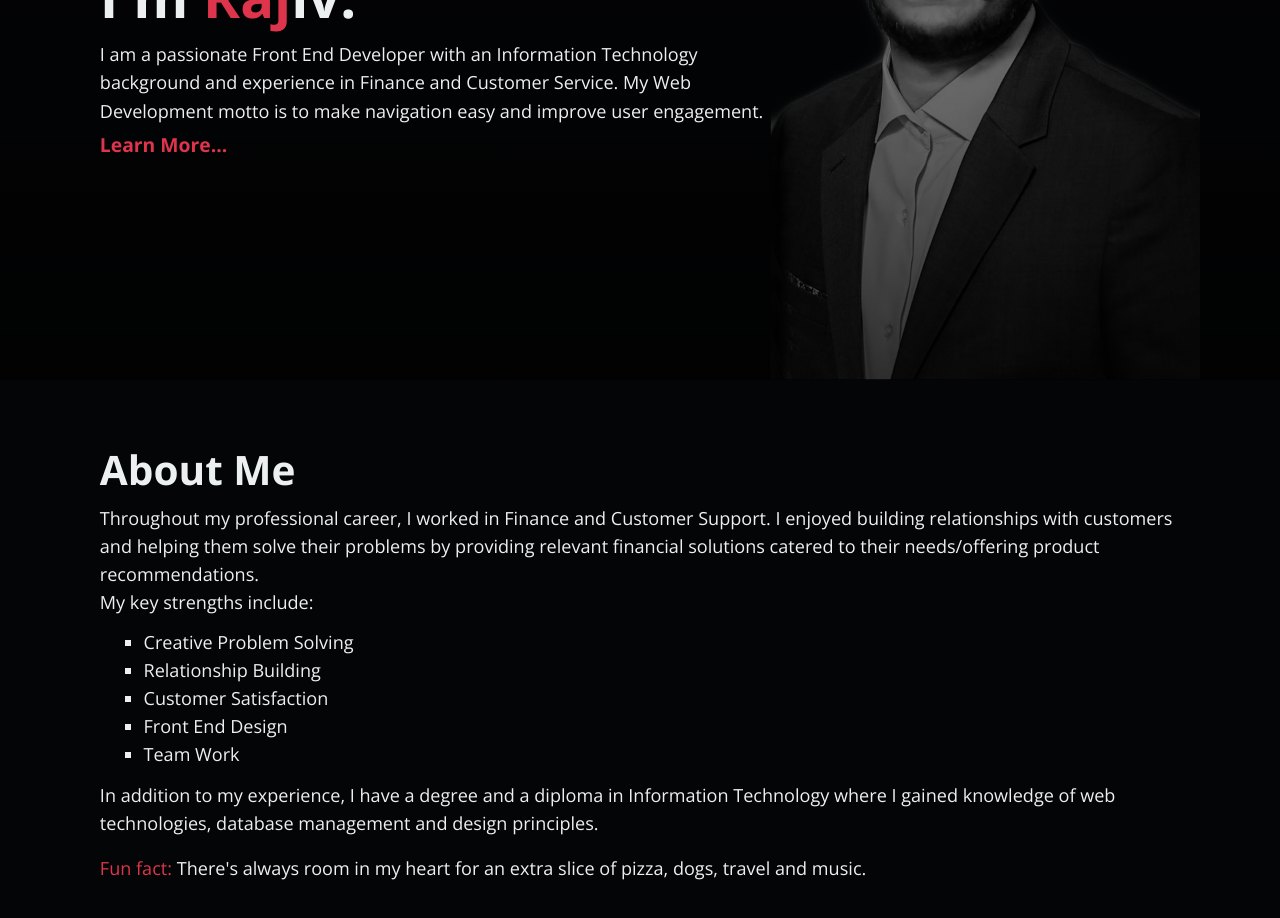
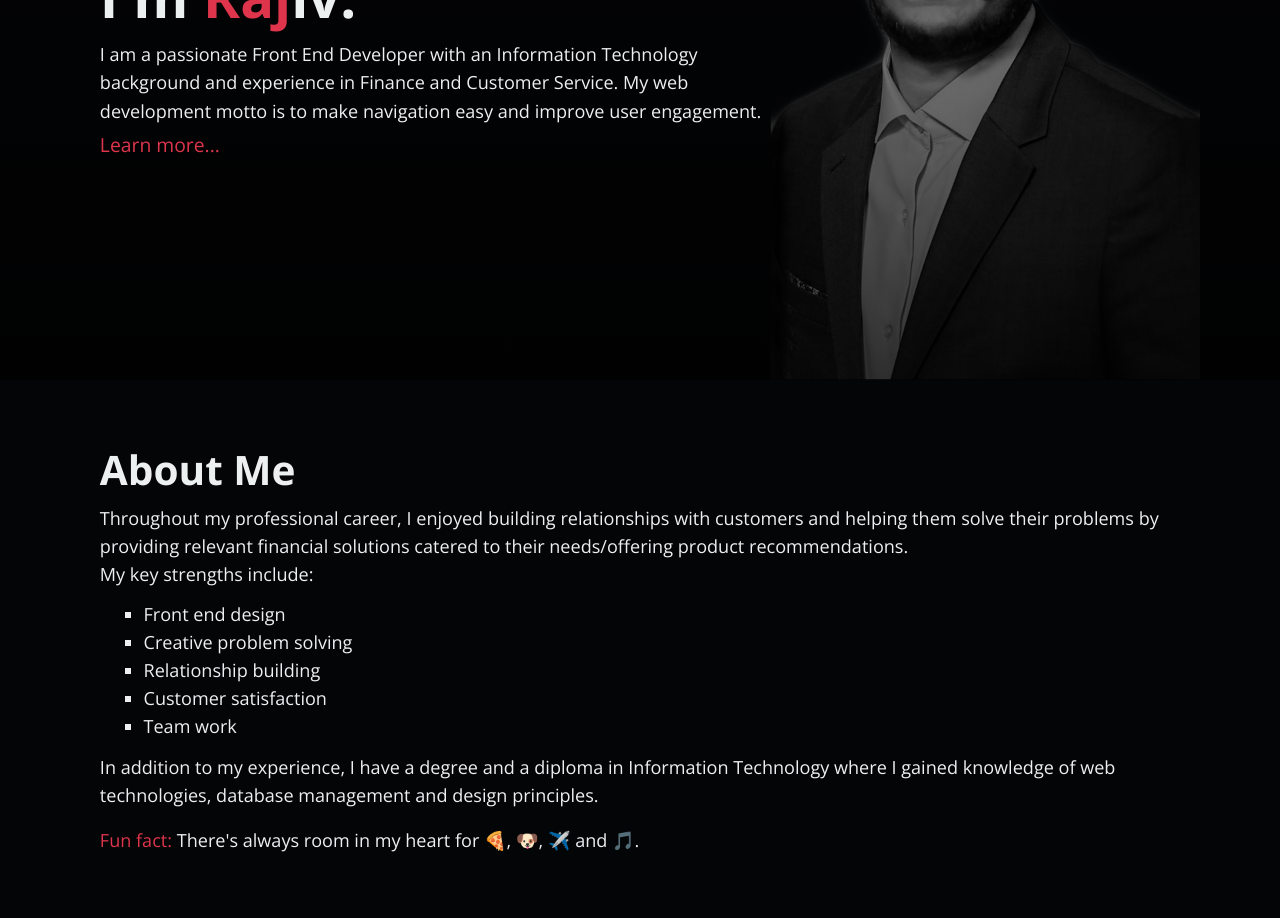
Before and after one commit to rajivtitus/my-portfolio, a React (Create React App) app: page / in a window 1280 px wide. Shown: the part 420-1338 px from the top of the page. Built offline with nearby package versions, Linux system fonts and the light colour scheme; a web font is replaced by a local one.

Commit message:
Revised website text grammar

```diff
--- a/src/pages/Home.js
+++ b/src/pages/Home.js
@@ -30,11 +30,11 @@ const Home = () => {
             <motion.p>
               I am a passionate Front End Developer with an Information
               Technology background and experience in Finance and Customer
-              Service. My Web Development motto is to make navigation easy and
+              Service. My web development motto is to make navigation easy and
               improve user engagement.
             </motion.p>
             <motion.a href="#about-me">
-              <span>Learn More...</span>
+              <span>Learn more...</span>
             </motion.a>
           </motion.div>
         </Description>
@@ -48,18 +48,18 @@ const Home = () => {
       >
         <h3>About Me</h3>
         <p>
-          Throughout my professional career, I worked in Finance and Customer
-          Support. I enjoyed building relationships with customers and helping
-          them solve their problems by providing relevant financial solutions
-          catered to their needs/offering product recommendations.
+          Throughout my professional career, I enjoyed building relationships
+          with customers and helping them solve their problems by providing
+          relevant financial solutions catered to their needs/offering product
+          recommendations.
         </p>
         <p>My key strengths include:</p>
         <ul>
-          <li>Creative Problem Solving</li>
-          <li>Relationship Building</li>
-          <li>Customer Satisfaction</li>
-          <li>Front End Design</li>
-          <li>Team Work</li>
+          <li>Front end design</li>
+          <li>Creative problem solving</li>
+          <li>Relationship building</li>
+          <li>Customer satisfaction</li>
+          <li>Team work</li>
         </ul>
         <p>
           In addition to my experience, I have a degree and a diploma in
@@ -68,8 +68,8 @@ const Home = () => {
         </p>
         <br />
         <p>
-          <span>Fun fact:</span> There's always room in my heart for an extra
-          slice of pizza, dogs, travel and music.
+          <span>Fun fact:</span> There's always room in my heart for &#127829;,
+          &#128054;, &#9992;&#65039; and &#127925;.
         </p>
       </AboutMe>
     </motion.div>
@@ -93,7 +93,6 @@ const Description = styled(motion.div)`
   }
   a {
     font-size: 1.55rem;
-    font-weight: 600;
   }
 
   //Media Queries for Description resizing
--- a/src/pages/Projects.js
+++ b/src/pages/Projects.js
@@ -24,13 +24,14 @@ const Projects = () => {
             A web application which provides movie reviews and ratings for over
             280,000 titles.
           </p>
-          <br />
+
           <p>
-            Built using React JS with Redux for state management.
+            Built using OMDB API with React JS and Redux.
             <br />
             Libraries/APIs used: Motion Framer, Styled Components, React Router
             DOM
           </p>
+          <br />
           <p>
             <a
               href="https://youthful-hopper-cd14e7.netlify.app"
@@ -61,12 +62,13 @@ const Projects = () => {
         <div className="project-description">
           <h3>Swirl Music Player</h3>
           <p>Music player with pre-loaded tunes to help you unwind.</p>
+
+          <p>
+            Built using React JS and SASS
+            <br />
+            Libraries used: FontAwesome
+          </p>
           <br />
-          <p>
-            Built using React JS
-            <br />
-            Libraries/APIs used: FontAwesome and SASS
-          </p>
           <p>
             <a
               href="https://loving-blackwell-f3b69d.netlify.app/"
```
Also changed, not shown: 1 other file (tests, documents, lock files or other folders).
